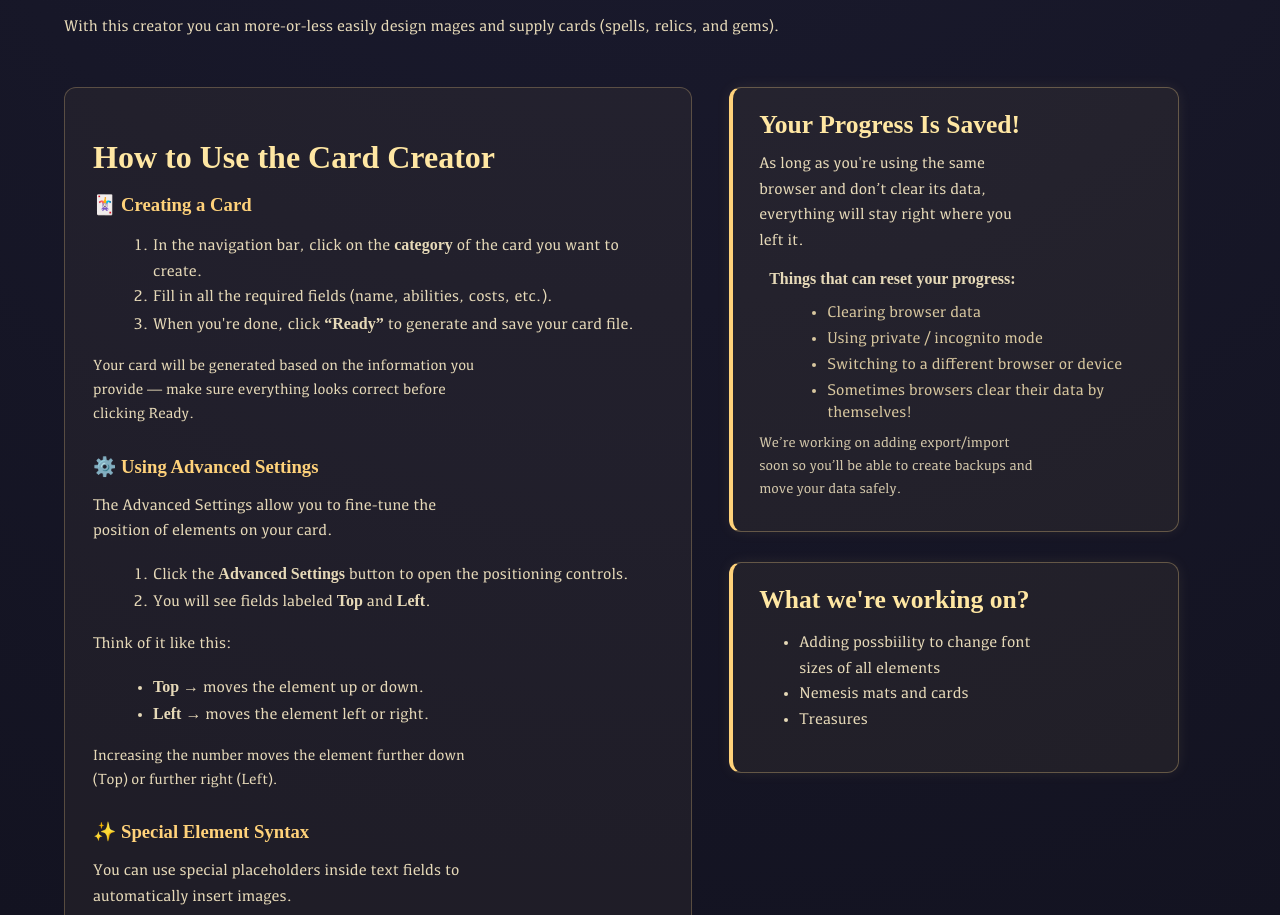
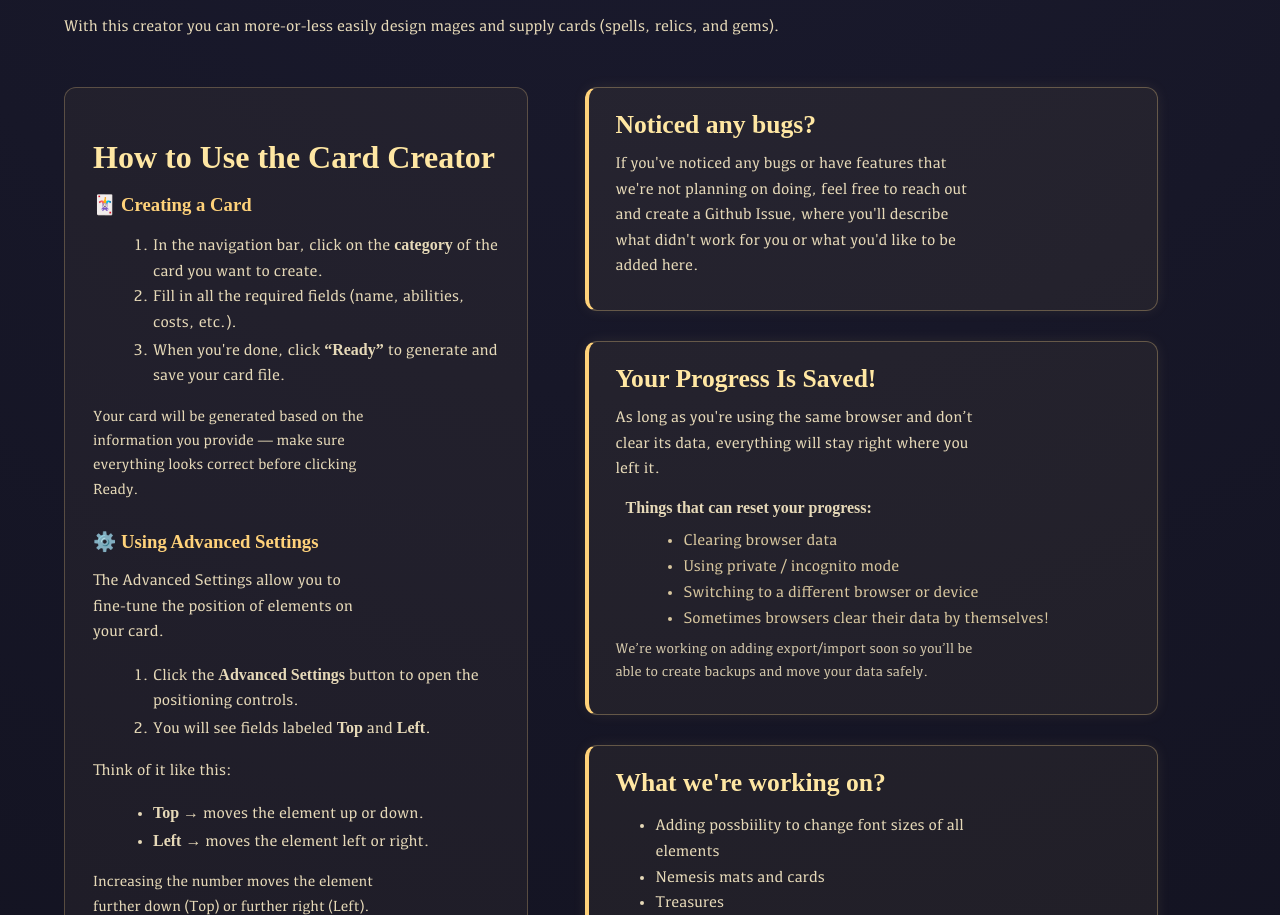
Before and after one commit to Davenury/aeons-end-builder, a React (Create React App) app: page / in a window 1280 px wide. Shown: the part 458-1373 px from the top of the page. Built offline with nearby package versions, Linux system fonts and the light colour scheme; a web font is replaced by a local one.

Commit message:
add info about feature requests

```diff
--- a/src/pages/Home.jsx
+++ b/src/pages/Home.jsx
@@ -95,6 +95,15 @@ export default function Home() {
 
         <div>
           <div class="storage-info">
+            <h3>Noticed any bugs?</h3>
+
+            <p>
+              If you've noticed any bugs or have features that we're not planning on doing, feel free to reach out and create a <a href="https://github.com/Davenury/aeons-end-builder/issues/new">Github Issue</a>, where you'll describe
+              what didn't work for you or what you'd like to be added here.
+            </p>
+          </div>
+
+          <div class="storage-info">
             <h3>Your Progress Is Saved!</h3>
 
             <p>
```
